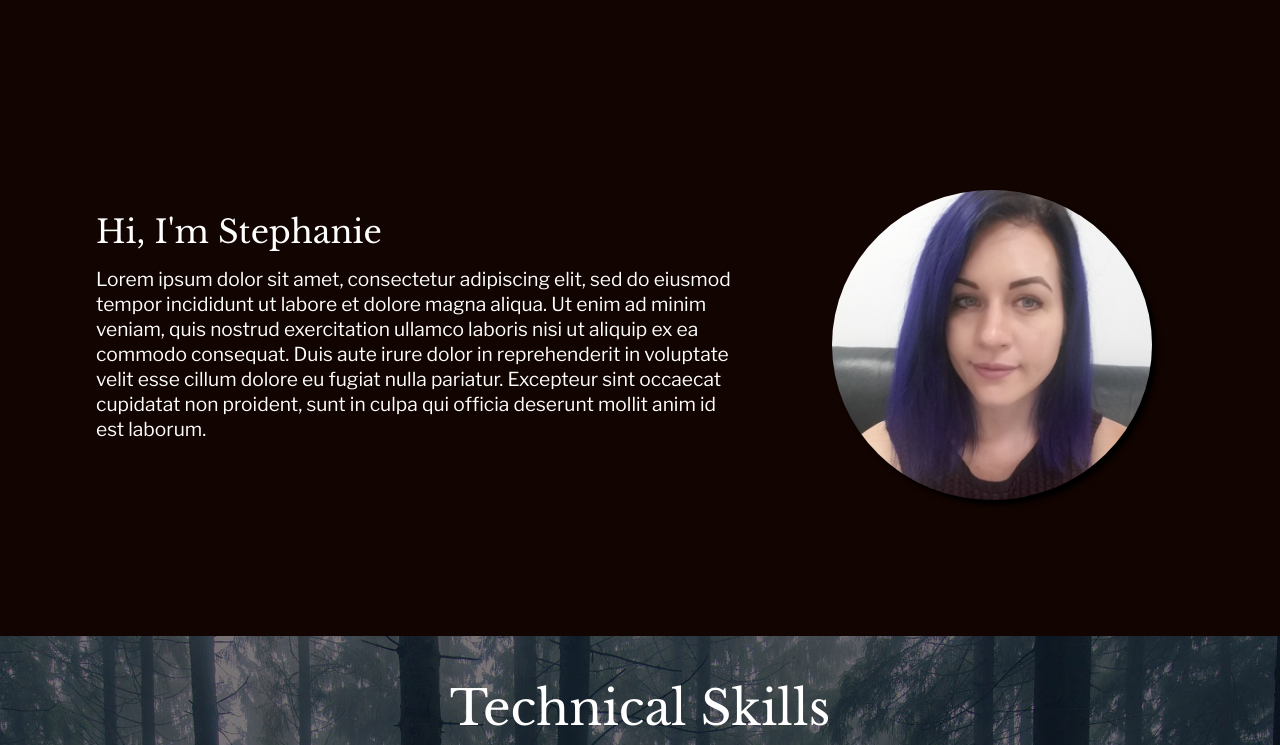
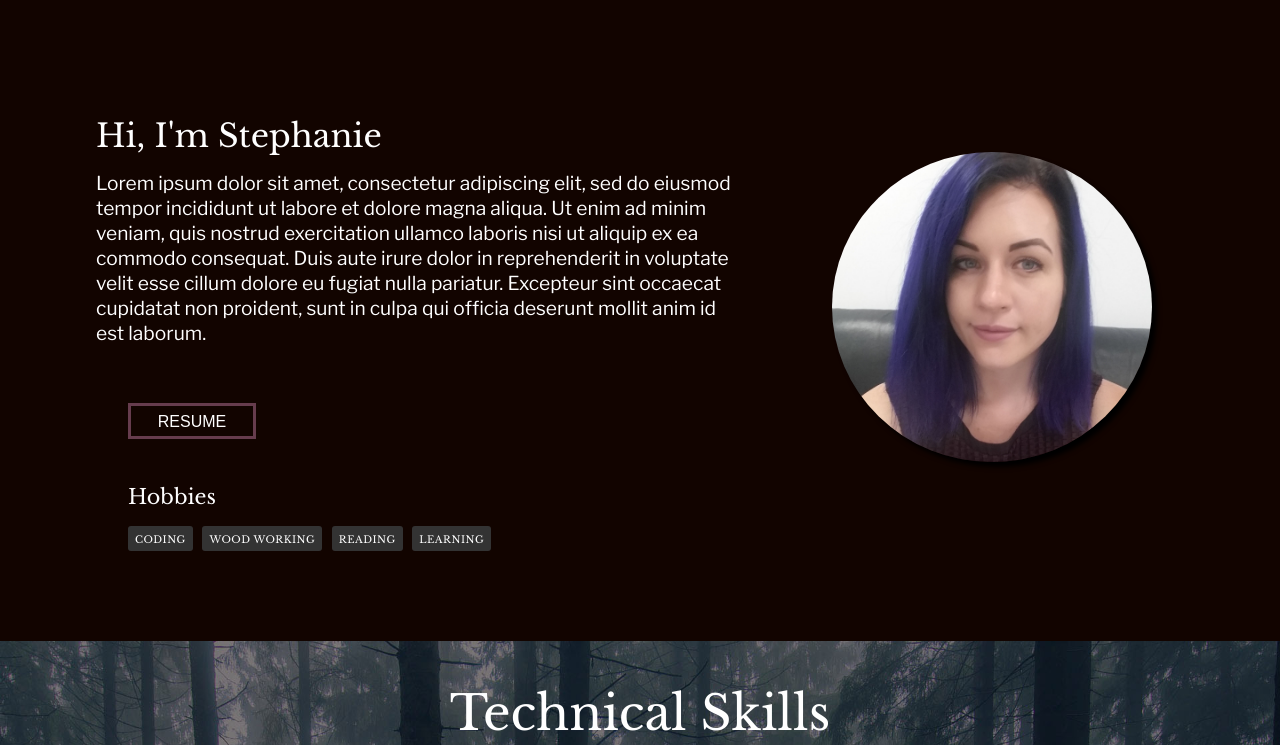
Before and after one commit to StephanieDover/Personal-Portfolio, a website: page app/index.html in a window 1280 px wide. Shown: the part 802-1547 px from the top of the page. Drawn offline with nearby package versions, Linux system fonts and the light colour scheme.

Commit message:
hobbies and resume

```diff
--- a/app/index.html
+++ b/app/index.html
@@ -48,6 +48,14 @@
       <div id="about-me">
         <h1>Hi, I'm Stephanie</h1>
       <p>Lorem ipsum dolor sit amet, consectetur adipiscing elit, sed do eiusmod tempor incididunt ut labore et dolore magna aliqua. Ut enim ad minim veniam, quis nostrud exercitation ullamco laboris nisi ut aliquip ex ea commodo consequat. Duis aute irure dolor in reprehenderit in voluptate velit esse cillum dolore eu fugiat nulla pariatur. Excepteur sint occaecat cupidatat non proident, sunt in culpa qui officia deserunt mollit anim id est laborum.</p>
+      <a href="" download><button>resume</button></a>
+      <h3>Hobbies</h3>
+      <ul>
+        <li>Coding</li>
+        <li>Wood Working</li>
+        <li>Reading</li>
+        <li>Learning</li>
+      </ul>
     </div>
       <img id="my-pic" src="https://raw.githubusercontent.com/StephanieDover/Personal-Portfolio/master/app/images/me.jpg"/>
     </div>
--- a/app/scss/styles.scss
+++ b/app/scss/styles.scss
@@ -208,7 +208,7 @@ p {
 
 #about-me p {
   margin-top: 1em;
-  margin-bottom: 10em;
+  margin-bottom: 3em;
   font-size: 1.2em;
   display: inline;
   position: relative;
@@ -217,14 +217,50 @@ p {
 }
 
 #about-me h1 {
-  padding-top: 4em;
+  padding-top: 1em;
   font-size: 2em;
   display: inline;
   position: relative;
   right: 5%;
   float: left;
 }
-
+#about-me li {
+  display: inline;
+  padding: 7px 7px 5px;
+  margin-right: 5px;
+  margin-top: 1em;
+  margin-bottom: 10px;
+  background: #333;
+  border-radius: 3px;
+  text-transform: uppercase;
+  font-size: 10px;
+  font-weight: 500;
+  letter-spacing: 0.5px;
+  overflow: visible;
+}
+#about-me ul {
+  margin-bottom: 6em;
+}
+#about-me button {
+  margin-right: 1em;
+  margin-bottom: 3em;
+  display: inline;
+  padding: 7px 7px 5px;
+  width: 20%;
+  text-transform: uppercase;
+  color: $font-light;
+  background-color: rgba(0, 0, 0, 0);
+  border: 3px solid #663c4d;
+  font-size: 1em;
+  overflow: auto;
+}
+#about-me a {
+  text-decoration: none;
+}
+#about-me h3 {
+  font-size: 1.3em;
+  margin-bottom: 1em;
+}
 #my-pic {
   position: absolute;
   display: inline;
@@ -234,7 +270,7 @@ p {
   border-radius: 50%;
   float: right;
   left: 65%;
-  margin-top: 10%;
+  margin-top: 7%;
   margin-bottom: 10%;
   box-shadow: 5px 5px 5px #000;
 }
@@ -440,8 +476,7 @@ p {
 
 @media only screen and (max-width: 500px) {
   #chart li {
-    display: block;
-    width: 100%;
+    display: none;
   }
   #skills .col {
     display: block;
@@ -483,6 +518,12 @@ p {
   }
   .hide {
     display: none !important;
+  }
+  #about-me button {
+    width: 40%;
+  }
+  #about-me h1 {
+    margin-top: 6em;
   }
 }
 @media only screen and (min-width: 501px) and (max-width: 600px) {
@@ -530,6 +571,12 @@ p {
   .project-description button {
     width: 20%;
   }
+  #about-me button {
+    width: 40%;
+  }
+  #about-me h1 {
+    margin-top: 6em;
+  }
 }
 
 @media only screen and (min-width: 601px) and (max-width: 1000px) {
@@ -567,6 +614,12 @@ p {
     margin-top: 2%;
     margin-right: 4%;
   }
+  #about-me button {
+    width: 40%;
+  }
+  #about-me h1 {
+    margin-top: 4em;
+  }
 }
 @media only screen and (min-width: 1001px) and (max-width: 1200px) {
   #chart li {
```
Also changed, not shown: app/css/styles.css, 1 other file.
